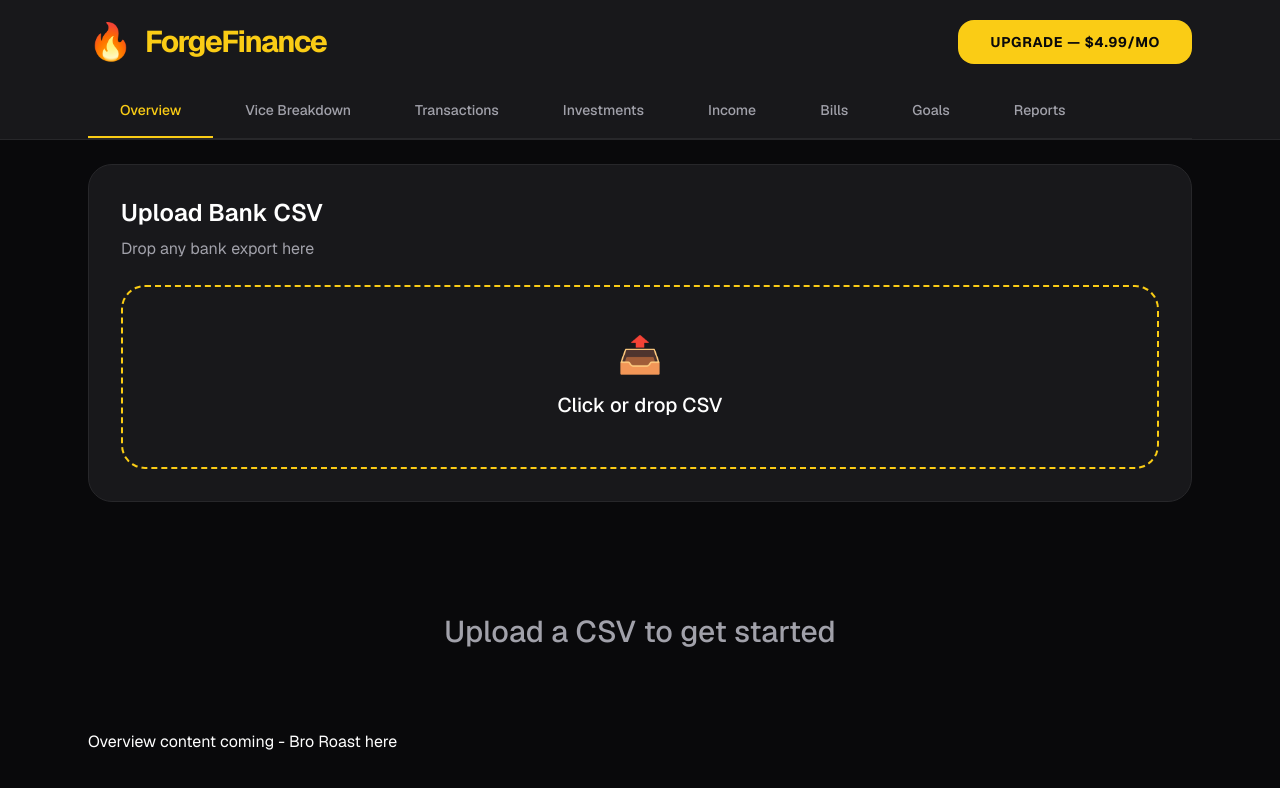
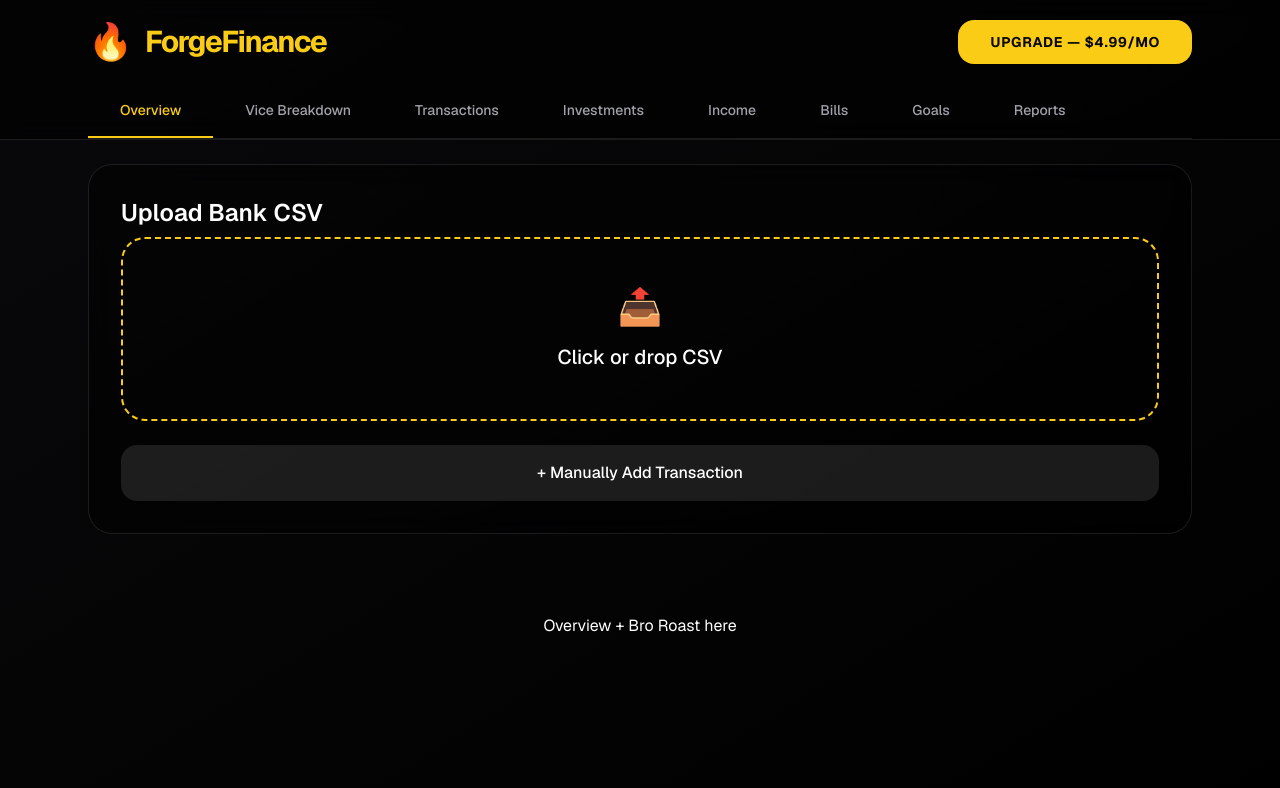
Before and after one commit to trae1357/forgefinance, a Next.js app: page / in a window 1280 px wide. Shown: the top 788 px of the page. Built offline with nearby package versions, Linux system fonts and the light colour scheme.

Commit message:
full pro tabs with unique backgrounds + manual entry

```diff
--- a/app/page.tsx
+++ b/app/page.tsx
@@ -14,6 +14,7 @@ export default function Home() {
 
   const categories = ['Beer', 'Vapes', 'Gambling', 'Dating', 'Food', 'Gas', 'Groceries', 'Women\'s Stuff', 'Investing', 'Other'];
 
+  // Load/save from localStorage
   useEffect(() => {
     const saved = localStorage.getItem('forgefinance_transactions');
     if (saved) setTransactions(JSON.parse(saved));
@@ -73,21 +74,31 @@ export default function Home() {
     });
   };
 
+  const addManualEntry = () => {
+    const date = prompt('Date (YYYY-MM-DD):') || new Date().toISOString().split('T')[0];
+    const desc = prompt('Description:') || '';
+    const amount = parseFloat(prompt('Amount:') || '0');
+    const cat = prompt('Category (Beer, Vapes, Gambling, etc.):') || 'Other';
+    if (desc && amount) {
+      setTransactions([{ date, description: desc, amount, merchant: '', category: cat }, ...transactions]);
+    }
+  };
+
   const tabs = [
-    { id: 'overview', label: 'Overview' },
-    { id: 'breakdown', label: 'Vice Breakdown' },
-    { id: 'transactions', label: 'Transactions' },
-    { id: 'investments', label: 'Investments' },
-    { id: 'income', label: 'Income' },
-    { id: 'bills', label: 'Bills' },
-    { id: 'goals', label: 'Goals' },
-    { id: 'reports', label: 'Reports' },
+    { id: 'overview', label: 'Overview', bg: 'from-zinc-950 to-black' },
+    { id: 'breakdown', label: 'Vice Breakdown', bg: 'from-red-950 to-amber-950' },
+    { id: 'transactions', label: 'Transactions', bg: 'from-zinc-950 to-black' },
+    { id: 'investments', label: 'Investments', bg: 'from-emerald-950 to-green-950' },
+    { id: 'income', label: 'Income', bg: 'from-emerald-950 to-teal-950' },
+    { id: 'bills', label: 'Bills', bg: 'from-rose-950 to-red-950' },
+    { id: 'goals', label: 'Goals', bg: 'from-amber-950 to-yellow-950' },
+    { id: 'reports', label: 'Reports', bg: 'from-zinc-950 to-black' },
   ] as const;
 
   return (
-    <div className="min-h-screen bg-zinc-950 text-white">
+    <div className={`min-h-screen bg-gradient-to-br ${tabs.find(t => t.id === activeTab)?.bg} text-white transition-all duration-700`}>
       {/* Header */}
-      <div className="border-b border-zinc-800 bg-zinc-900 sticky top-0 z-50">
+      <div className="border-b border-white/10 bg-black/60 backdrop-blur-md sticky top-0 z-50">
         <div className="max-w-6xl mx-auto px-6 py-5 flex items-center justify-between">
           <div className="flex items-center gap-3">
             <span className="text-4xl">🔥</span>
@@ -100,14 +111,14 @@ export default function Home() {
           )}
         </div>
 
-        {/* Tabs - scrollable on mobile */}
+        {/* Tabs */}
         <div className="max-w-6xl mx-auto px-6 overflow-x-auto">
-          <div className="flex border-b border-zinc-800 text-sm font-medium whitespace-nowrap">
+          <div className="flex border-b border-white/10 text-sm font-medium whitespace-nowrap">
             {tabs.map(tab => (
               <button
                 key={tab.id}
                 onClick={() => setActiveTab(tab.id)}
-                className={`px-8 py-4 capitalize border-b-2 transition-colors ${
+                className={`px-8 py-4 capitalize border-b-2 transition-all ${
                   activeTab === tab.id ? 'border-yellow-400 text-yellow-400' : 'border-transparent text-zinc-400 hover:text-white'
                 }`}
               >
@@ -119,33 +130,27 @@ export default function Home() {
       </div>
 
       <div className="max-w-6xl mx-auto p-6">
-        {/* Upload - always visible at top */}
-        <div className="bg-zinc-900 rounded-3xl p-8 border border-zinc-800 mb-8">
+        {/* Upload always visible */}
+        <div className="bg-black/40 backdrop-blur-md rounded-3xl p-8 border border-white/10 mb-8">
           <h2 className="text-2xl font-semibold mb-2">Upload Bank CSV</h2>
-          <p className="text-zinc-400 mb-6">Drop any bank export here</p>
           <label className="block w-full border-2 border-dashed border-yellow-400 hover:border-yellow-300 rounded-3xl p-12 text-center cursor-pointer transition-all">
             <input type="file" accept=".csv" onChange={handleFileUpload} className="hidden" />
             <span className="text-4xl block mb-4">📤</span>
             <span className="text-xl font-medium">Click or drop CSV</span>
-            {fileName && <p className="text-green-400 mt-6 font-medium">✅ {fileName}</p>}
+            {fileName && <p className="text-green-400 mt-6">✅ {fileName}</p>}
           </label>
+          <button onClick={addManualEntry} className="mt-6 w-full bg-white/10 hover:bg-white/20 text-white py-4 rounded-2xl font-medium">+ Manually Add Transaction</button>
         </div>
 
-        {transactions.length === 0 && activeTab !== 'income' && activeTab !== 'bills' && activeTab !== 'goals' && (
-          <div className="text-center py-20 text-zinc-400">
-            <p className="text-3xl font-medium">Upload a CSV to get started</p>
-          </div>
-        )}
-
         {/* Tab Content */}
-        {activeTab === 'overview' && <div>Overview content coming - Bro Roast here</div>}
-        {activeTab === 'breakdown' && <div>Vice Breakdown content here</div>}
-        {activeTab === 'transactions' && <div>Transactions list here</div>}
-        {activeTab === 'investments' && <div>Stocks + Crypto portfolio here</div>}
-        {activeTab === 'income' && <div>Income tracker here</div>}
-        {activeTab === 'bills' && <div>Bills / recurring here</div>}
-        {activeTab === 'goals' && <div>Goals & challenges here</div>}
-        {activeTab === 'reports' && <div>Reports & insights here</div>}
+        {activeTab === 'overview' && <div className="text-center py-12">Overview + Bro Roast here</div>}
+        {activeTab === 'breakdown' && <div className="text-center py-12">Vice Breakdown with bars here</div>}
+        {activeTab === 'transactions' && <div className="text-center py-12">Full transaction list here</div>}
+        {activeTab === 'investments' && <div className="text-center py-12">Stocks + Crypto portfolio here</div>}
+        {activeTab === 'income' && <div className="text-center py-12">Income tracker + manual add here</div>}
+        {activeTab === 'bills' && <div className="text-center py-12">Bills / recurring here</div>}
+        {activeTab === 'goals' && <div className="text-center py-12">Savings goals & challenges here</div>}
+        {activeTab === 'reports' && <div className="text-center py-12">Monthly reports here</div>}
 
       </div>
     </div>
```
